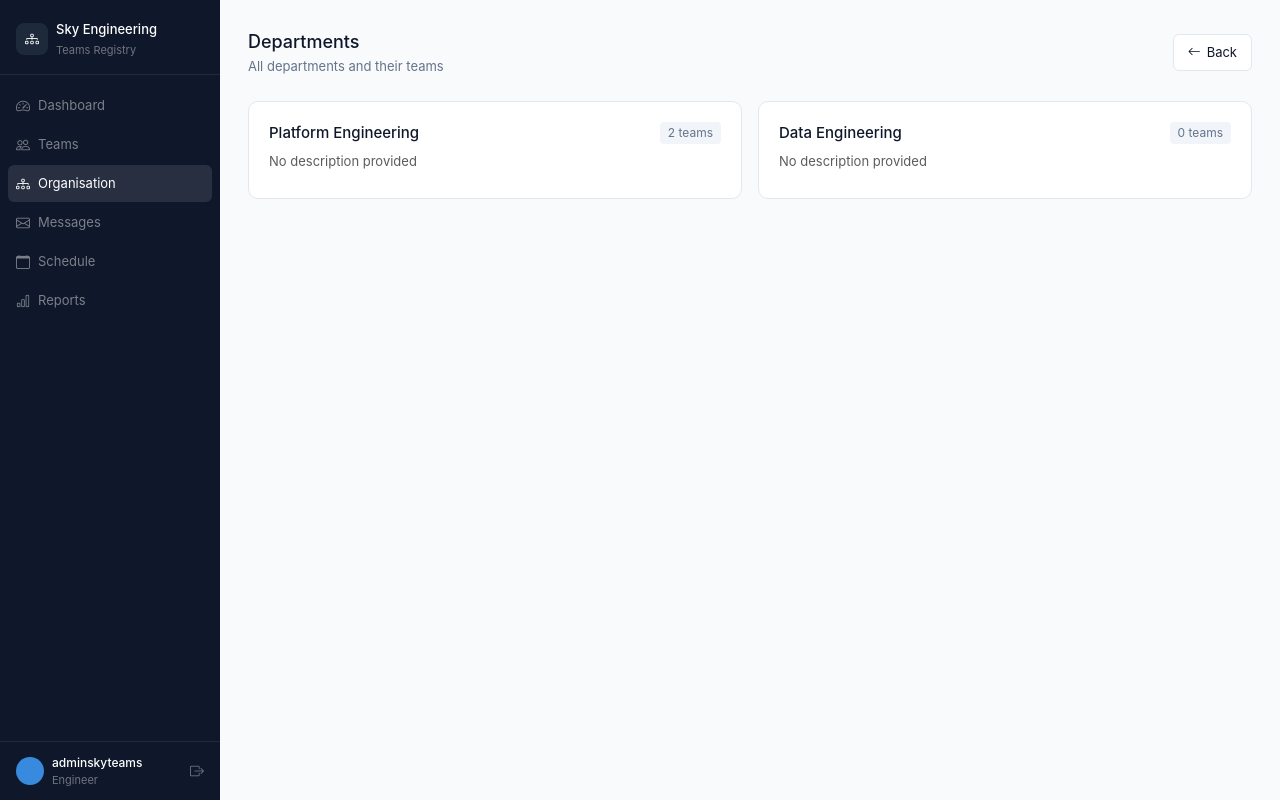
After one commit to Adam-stac/sky-engineering, a Django app: page /organisation/departments/ in a window 1280 px wide. The commit adds this page. Run offline with Django 5.2, Linux system fonts and the light colour scheme; a user stored in the database is signed in; data comes from the database, SQL or seed files in the repository.

Commit message:
feat: department list page

```diff
--- a/static/css/organisation.css
+++ b/static/css/organisation.css
@@ -32,3 +32,69 @@
     color: #64748b;
     margin: 0;
 }
+
+.btn-outline-custom {
+    display: inline-flex;
+    align-items: center;
+    gap: 6px;
+    padding: 8px 14px;
+    border: 0.5px solid #e2e8f0;
+    border-radius: 6px;
+    font-size: 13px;
+    color: #0f172a;
+    text-decoration: none;
+    background: #fff;
+}
+
+.btn-outline-custom:hover {
+    background: #f8fafc;
+    color: #0f172a;
+}
+
+.department-card {
+    display: block;
+    background: #fff;
+    border: 0.5px solid #e2e8f0;
+    border-radius: 10px;
+    padding: 20px;
+    text-decoration: none;
+    transition: border-color 0.15s, box-shadow 0.15s;
+}
+
+.department-card:hover {
+    border-color: #94a3b8;
+    box-shadow: 0 2px 8px rgba(0,0,0,0.06);
+}
+
+.dept-name {
+    font-size: 15px;
+    font-weight: 500;
+    color: #0f172a;
+    margin: 0;
+}
+
+.dept-team-count {
+    font-size: 12px;
+    color: #64748b;
+    background: #f1f5f9;
+    padding: 2px 8px;
+    border-radius: 4px;
+}
+
+.dept-description {
+    font-size: 13px;
+    color: #64748b;
+    margin: 6px 0;
+}
+
+.dept-leader {
+    font-size: 12px;
+    color: #64748b;
+    margin: 4px 0 0;
+}
+
+.dept-location {
+    font-size: 12px;
+    color: #64748b;
+    margin: 2px 0 0;
+}
--- /dev/null
+++ b/templates/organisation/department_list.html
@@ -0,0 +1,50 @@
+{% extends 'core/base.html' %}
+{% load static %}
+
+{% block title %}Departments - Sky Engineering{% endblock %}
+
+{% block extra_css %}
+<link href="{% static 'css/organisation.css' %}" rel="stylesheet">
+{% endblock extra_css %}
+
+{% block content %}
+<div class="d-flex align-items-center justify-content-between mb-4">
+    <div>
+        <p class="page-title">Departments</p>
+        <p class="page-sub">All departments and their teams</p>
+    </div>
+    <a href="{% url 'organisation:org_home' %}" class="btn-outline-custom">
+        <i class="bi bi-arrow-left"></i> Back
+    </a>
+</div>
+
+<div class="row g-3">
+    {% for department in departments %}
+    <div class="col-md-6">
+        <a href="{% url 'organisation:department_detail' department.pk %}" class="department-card">
+            <div class="d-flex align-items-start justify-content-between mb-2">
+                <p class="dept-name">{{ department.department_name }}</p>
+                <span class="dept-team-count">{{ department.teams.count }} teams</span>
+            </div>
+            {% if department.description %}
+                <p class="dept-description">{{ department.description }}</p>
+            {% else %}
+                <p class="dept-description text-muted">No description provided</p>
+            {% endif %}
+            {% if department.leader %}
+                <p class="dept-leader"><i class="bi bi-person me-1"></i>{{ department.leader.get_full_name }}</p>
+            {% endif %}
+            {% if department.location %}
+                <p class="dept-location"><i class="bi bi-geo-alt me-1"></i>{{ department.location }}</p>
+            {% endif %}
+        </a>
+    </div>
+    {% empty %}
+    <div class="col-12">
+        <div class="card p-4 text-center text-muted">
+            No departments found.
+        </div>
+    </div>
+    {% endfor %}
+</div>
+{% endblock content %}
```
